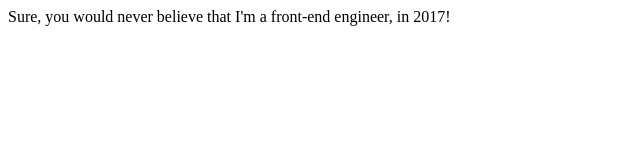
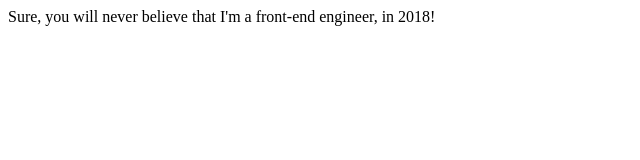
Before and after one commit to Boxie5/Boxie5.github.io, a plain HTML site: page index.html in a window 1280 px wide. Shown: the full height of the page, 0-640 px from the left. Drawn offline with Linux system fonts and the light colour scheme.

Commit message:
update 2018

```diff
--- a/index.html
+++ b/index.html
@@ -5,6 +5,6 @@
         <link href="" type="tet/css" rel="" />
     </head>
     <body>
-        Sure, you would never believe that I'm a front-end engineer, in 2017!
+        Sure, you will never believe that I'm a front-end engineer, in 2018!
     </body>
 </html>
```
